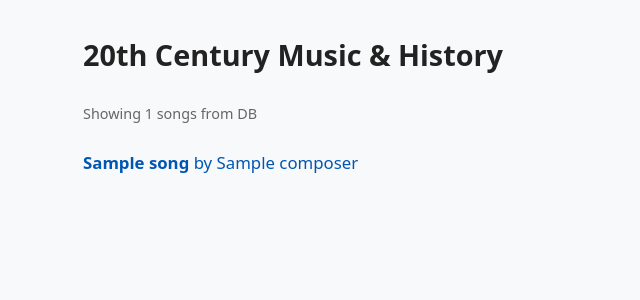
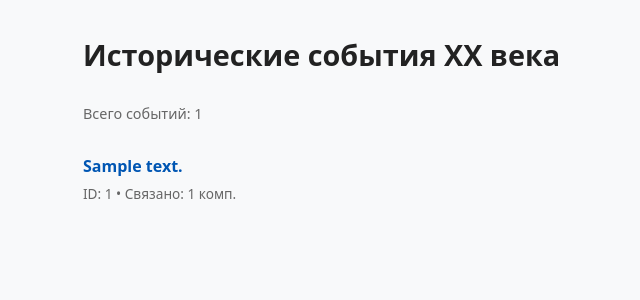
Before and after one commit to menneli/history-project, a FastAPI app: template templates/timeline.html in a window 1280 px wide. Shown: the part 61-361 px from the top of the page, without its empty margins (173-813 px from the left). Run offline with FastAPI, Linux system fonts and the light colour scheme; the template is opened without the code that fills it: most values are stand-ins (such as "Sample title", 1, 10 or a date in 2020).

Commit message:
changed priorities to be events

```diff
--- a/app.py
+++ b/app.py
@@ -31,18 +31,13 @@ def normalize(text: str) -> str:
     return text
 
 
-@app.get("/song/{song_slug}", response_class=HTMLResponse)
-async def song_by_name_only(request: Request, song_slug: str, db: Session = Depends(get_db)):
-    from urllib.parse import unquote
+@app.get("/event/{event_id}", response_class=HTMLResponse)
+async def event_page(request: Request, event_id: int, db: Session = Depends(get_db)):
+    event = db.query(Event).filter(Event.id == event_id).first()
+    if not event:
+        raise HTTPException(status_code=404, detail="Event not found")
 
-    song_q = normalize(unquote(song_slug))
-    song = next((s for s in db.query(Song).all() if normalize(s.name) == song_q), None)
-
-    if not song:
-        print(f"Not found by name: '{song_q}'")
-        raise HTTPException(status_code=404, detail="Song not found")
-
-    return templates.TemplateResponse(request, "song.html", {"song": song})
+    return templates.TemplateResponse(request, "event.html", {"event": event})
 
 
 @app.get("/{composer_slug}/{song_slug}", response_class=HTMLResponse)
@@ -89,5 +84,6 @@ def song_api(song_slug: str, db: Session = Depends(get_db)):
 
 @app.get("/", response_class=HTMLResponse)
 async def timeline(request: Request, db: Session = Depends(get_db)):
-    songs = db.query(Song).order_by(Song.composer, Song.name).all()
-    return templates.TemplateResponse(request, "timeline.html", {"songs": songs})
+    # Order by ID
+    events = db.query(Event).order_by(Event.id.asc()).all()
+    return templates.TemplateResponse(request, "timeline.html", {"events": events})
--- a/static/style.css
+++ b/static/style.css
@@ -91,3 +91,11 @@ h1 { margin-bottom: 1.5rem; font-size: 1.8rem; }
 .back-link:hover { text-decoration: underline; }
 
 .debug-count { color: #666; font-size: 0.9rem; margin-bottom: 1rem; }
+.event-link { text-decoration: none; color: #0056b3; display: block; padding: 0.25rem 0; }
+.event-link:hover { text-decoration: underline; }
+.event-meta { display: block; font-size: 0.85rem; color: #666; margin-top: 0.2rem; }
+
+.event-page .description { white-space: pre-wrap; line-height: 1.7; margin-bottom: 2rem; }
+.song-list { list-style: none; padding: 0; }
+.song-list li { padding: 0.5rem 0; border-bottom: 1px solid #eee; }
+.song-list li:last-child { border-bottom: none; }
--- a/templates/timeline.html
+++ b/templates/timeline.html
@@ -1,29 +1,17 @@
 {% extends "base.html" %}
 {% block content %}
-<h1>20th Century Music & History</h1>
-<p class="debug-count">Showing {{ songs|length }} songs from DB</p>
+<h1>Исторические события XX века</h1>
+<p class="debug-count">Всего событий: {{ events|length }}</p>
 <ul class="timeline">
-{% for s in songs %}
-  {# Safe check: name exists, is string, and not just whitespace #}
-  {% set safe_name = (s.name or "")|string|trim %}
-  {% if safe_name and safe_name|lower != 'nan' %}
-    {% set composer_val = (s.composer or "")|string|trim %}
-    {% if composer_val in ['nan', 'none', '', '?'] %}
-      {% set composer_val = '' %}
-    {% endif %}
-
-    <li class="timeline-item">
-      {% if composer_val %}
-        <a href="/{{ composer_val | e }}/{{ safe_name | e }}" class="song-link">
-          <strong>{{ safe_name }}</strong> by {{ composer_val }}
-        </a>
-      {% else %}
-        <a href="/song/{{ safe_name | e }}" class="song-link">
-          <strong>{{ safe_name }}</strong> <em>(Unknown)</em>
-        </a>
-      {% endif %}
-    </li>
-  {% endif %}
+{% for e in events %}
+  <li class="timeline-item">
+    <a href="/event/{{ e.id }}" class="event-link">
+      <strong>
+        {{ e.description[:120] }}{% if e.description|length > 120 %}...{% endif %}
+      </strong>
+      <span class="event-meta">ID: {{ e.id }} • Связано: {{ e.songs|length }} комп.</span>
+    </a>
+  </li>
 {% endfor %}
 </ul>
 {% endblock %}
```
Also changed, not shown: templates/event.html (added, +31 -0 lines).
